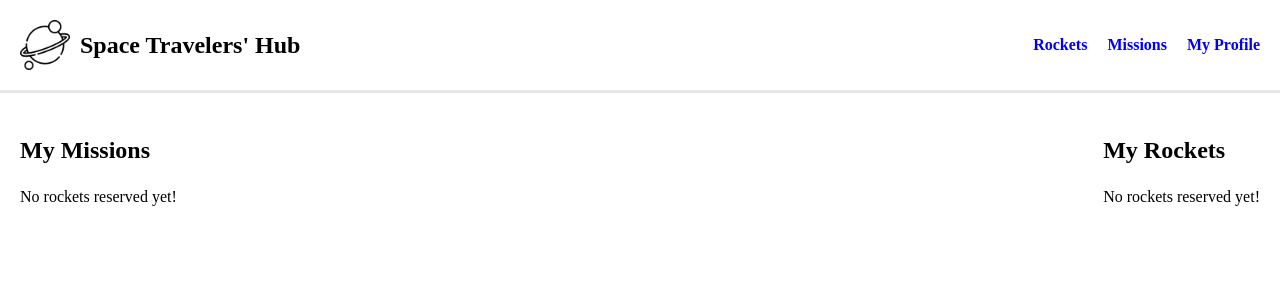
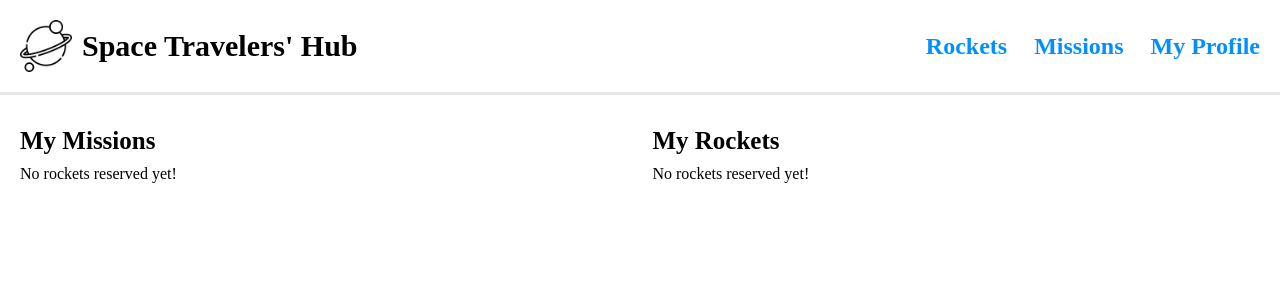
Before and after one commit to lily4178993/space-traveller, a React (Create React App) app: page /profile in a window 1280 px wide. Shown: the top 300 px of the page. Built offline with nearby package versions, Linux system fonts and the light colour scheme.

Commit message:
Add css to navbar, rocket and profile

```diff
--- a/src/index.css
+++ b/src/index.css
@@ -16,6 +16,7 @@ header {
   align-items: center;
   padding: 20px;
   border-bottom: 3px solid rgb(232, 232, 232);
+  margin-bottom: 12px;
 }
 
 .logo-container {
@@ -24,13 +25,13 @@ header {
 }
 
 .logo-container img {
-  width: 50px;
-  height: 50px;
+  width: 52px;
+  height: 52px;
 }
 
 .logo-container h1 {
   margin-left: 10px;
-  font-size: 24px;
+  font-size: 30px;
 }
 
 nav ul {
@@ -39,11 +40,12 @@ nav ul {
 }
 
 nav ul li {
-  margin-left: 20px;
+  margin-left: 27px;
 }
 
 nav ul li a {
   text-decoration: none;
   font-weight: bold;
-  font-size: 16px;
+  font-size: 24px;
+  color: rgb(2,144,255);
 }
--- a/src/profile.css
+++ b/src/profile.css
@@ -2,17 +2,29 @@
   display: flex;
   justify-content: space-between;
   padding: 20px;
+  width: 100%;
+}
+
+.profile-container > div {
+  width: 49%;
+  margin-bottom: 20px;
 }
 
 .profile-container table {
   border-collapse: collapse;
+  width: 100%;
 }
 
-h2 {
-  margin: 1em 0;
+.profile-container h2 {
+  margin-bottom: 10px;
+  font-size: 25px;
+}
+
+.profile-container th {
+  font-size: 20px;
 }
 
 .profile-container_list {
-  padding: 0.5em 10em 0.5em 0.5em;
-  border: 1px solid #ccc;
+  padding: 0.8em 10em 0.8em 1em;
+  border: 1px solid rgb(152,151,151);
 }
--- a/src/rockets.css
+++ b/src/rockets.css
@@ -30,18 +30,14 @@
 
 .roc-title {
   width: 100%;
-}
-
-.roc-title h2 {
-  font-size: 27px;
+  font-size: 22px;
   margin-bottom: 10px;
-  margin-top: 0;
 }
 
 .reserved-badge {
   color: rgb(232, 232, 232);
   background-color: hsl(191, 77%, 39%);
-  font-size: 14px;
+  font-size: 16px;
   padding: 5px;
   border-radius: 4px;
   margin-right: 10px;
```
